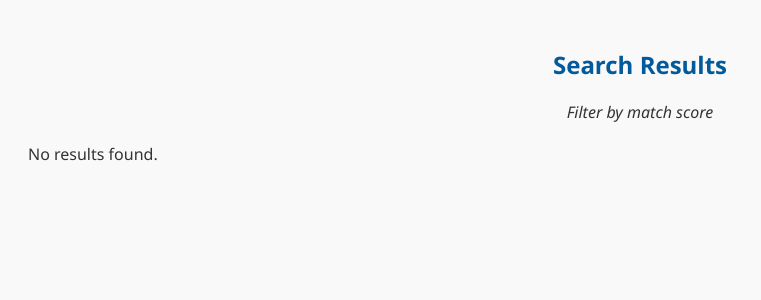
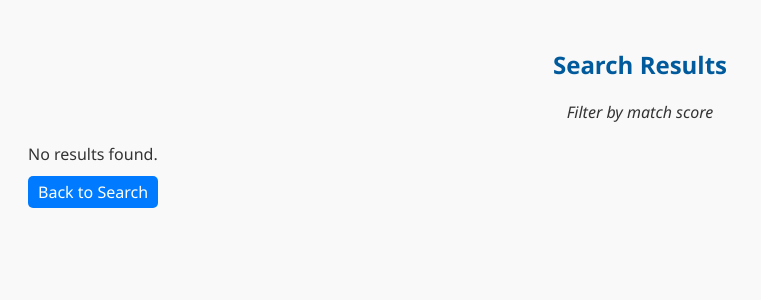
Before and after one commit to fahimfaruque/aispring24, a Flask app: template templates/results.html in a window 1280 px wide. Shown: the top 300 px of the page, without its empty margins (0-761 px from the left). Run offline with Flask 2, Linux system fonts and the light colour scheme; the template is opened without the code that fills it, so the values that code supplies are empty.

Commit message:
Update results.html

```diff
--- a/templates/results.html
+++ b/templates/results.html
@@ -93,6 +93,7 @@
 {% else %}
     <p>No results found.</p>
 {% endif %}
+<a href="search.html" style="padding: 5px 10px; background-color: #007BFF; color: white; text-decoration: none; border-radius: 5px;">Back to Search</a>
 
 </body>
 </html>
```
